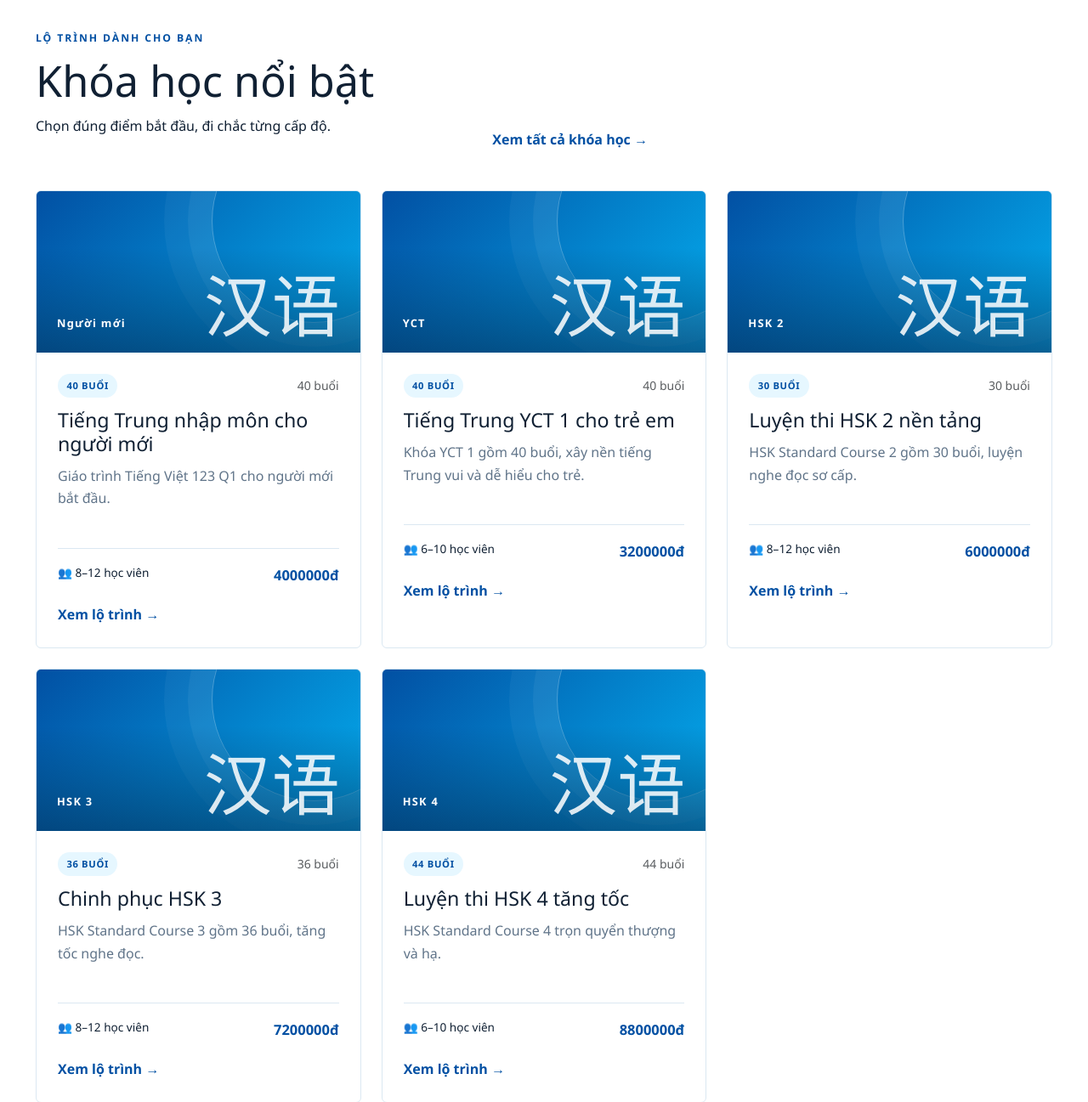
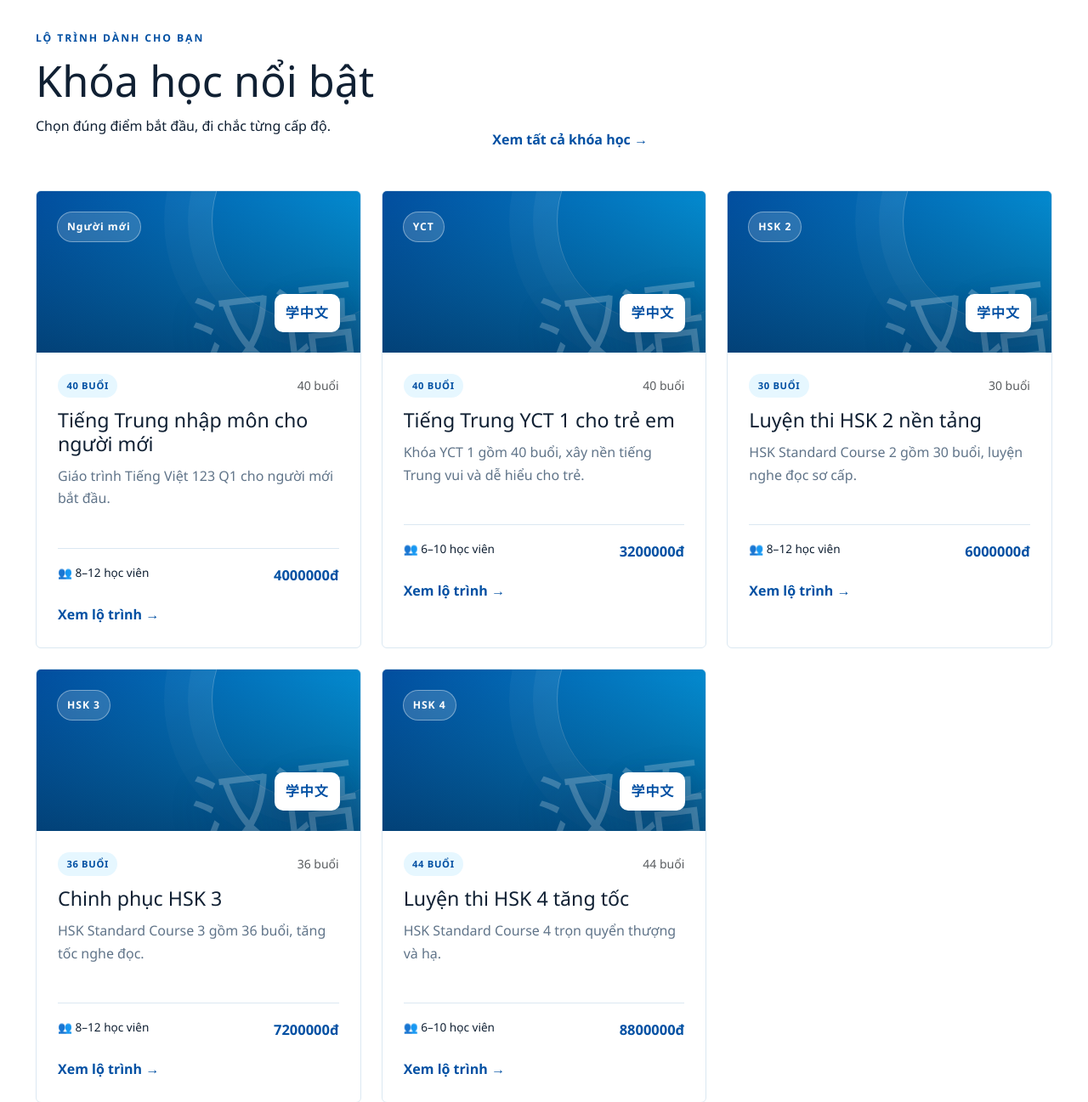
Before and after one commit to Nguyennh-Tu-11226661/tan-hoang-huynh-hsk, a Django app: page / in a window 1280 px wide. Shown: the part 952-2249 px from the top of the page at 85% size. Run offline with Django 5.2, Linux system fonts and the light colour scheme; data comes from the database, SQL or seed files in the repository; data that the repository does not hold is empty; parts of the project's set-up code (start-up, migrations or seed data) failed here and were passed over.

Commit message:
Polish course card visual text

```diff
--- a/tan-hoang-huynh-hsk/static/css/site.css
+++ b/tan-hoang-huynh-hsk/static/css/site.css
@@ -266,10 +266,45 @@ h3 { font-size: 1.3rem; }
     border-radius: 50%;
     box-shadow: 0 0 0 28px rgba(255,255,255,.05), 0 0 0 56px rgba(255,255,255,.04);
 }
-.course-visual::after { content: ""; position: absolute; inset: 0; background: linear-gradient(180deg, transparent 35%, rgba(2,43,87,.6)); }
+.course-visual::after { content: ""; position: absolute; inset: 0; background: linear-gradient(180deg, rgba(2,43,87,.08) 5%, rgba(2,43,87,.68)); }
 .course-visual > img { position: absolute; inset: 0; width: 100%; height: 100%; object-fit: cover; }
-.course-visual > span { position: relative; z-index: 1; font-size: .8rem; font-weight: 850; letter-spacing: .1em; }
-.course-visual > strong { position: relative; z-index: 1; font: 5rem/.8 var(--font-decor); opacity: .86; }
+.course-visual > span {
+    position: relative;
+    z-index: 2;
+    align-self: start;
+    padding: 7px 11px;
+    border: 1px solid rgba(255,255,255,.38);
+    border-radius: 999px;
+    background: rgba(255,255,255,.16);
+    font-size: .76rem;
+    font-weight: 850;
+    letter-spacing: .08em;
+    backdrop-filter: blur(6px);
+}
+.course-visual > strong {
+    position: absolute;
+    z-index: 1;
+    right: 8px;
+    bottom: -10px;
+    color: rgba(255,255,255,.22);
+    font: 6.5rem/.75 var(--font-decor);
+    letter-spacing: -.08em;
+    text-shadow: 0 16px 35px rgba(2,43,87,.28);
+    transform: rotate(-7deg);
+}
+.course-visual > em {
+    position: relative;
+    z-index: 2;
+    align-self: end;
+    padding: 9px 13px;
+    border-radius: 10px;
+    background: #fff;
+    color: var(--red);
+    font-style: normal;
+    font-weight: 900;
+    letter-spacing: .06em;
+    box-shadow: 0 12px 28px rgba(2,43,87,.22);
+}
 .course-card:nth-child(2n) .course-visual, .course-item:nth-child(2n) .course-visual { background: linear-gradient(135deg, #003f82, #4bc5f3); }
 .course-card-body { padding: 25px; }
 .course-card h3 { margin: 13px 0 10px; font-size: 1.45rem; }
@@ -571,6 +606,8 @@ textarea.form-control { min-height: 96px; }
     .hero-card { padding: 22px; }
     .hero-card-sticker { top: 12px; right: 12px; }
     .mock-score strong { font-size: 6rem; }
+    .course-visual > strong { font-size: 5.7rem; }
+    .course-visual > em { padding: 8px 11px; font-size: .86rem; }
     .roadmap { grid-template-columns: repeat(2, 1fr); }
     .reason-grid { grid-template-columns: 1fr; }
     .learning-snapshots { grid-template-columns: 1fr 1fr; }
--- a/tan-hoang-huynh-hsk/templates/includes/course_card.html
+++ b/tan-hoang-huynh-hsk/templates/includes/course_card.html
@@ -3,6 +3,7 @@
         {% if course.image %}<img src="{{ course.image.url }}" alt="Lớp {{ course.title }}" loading="lazy">{% endif %}
         <span>{{ course.level }}</span>
         <strong>汉语</strong>
+        <em>学中文</em>
     </div>
     <div class="course-card-body">
         <div class="d-flex justify-content-between align-items-center mb-2">
```
